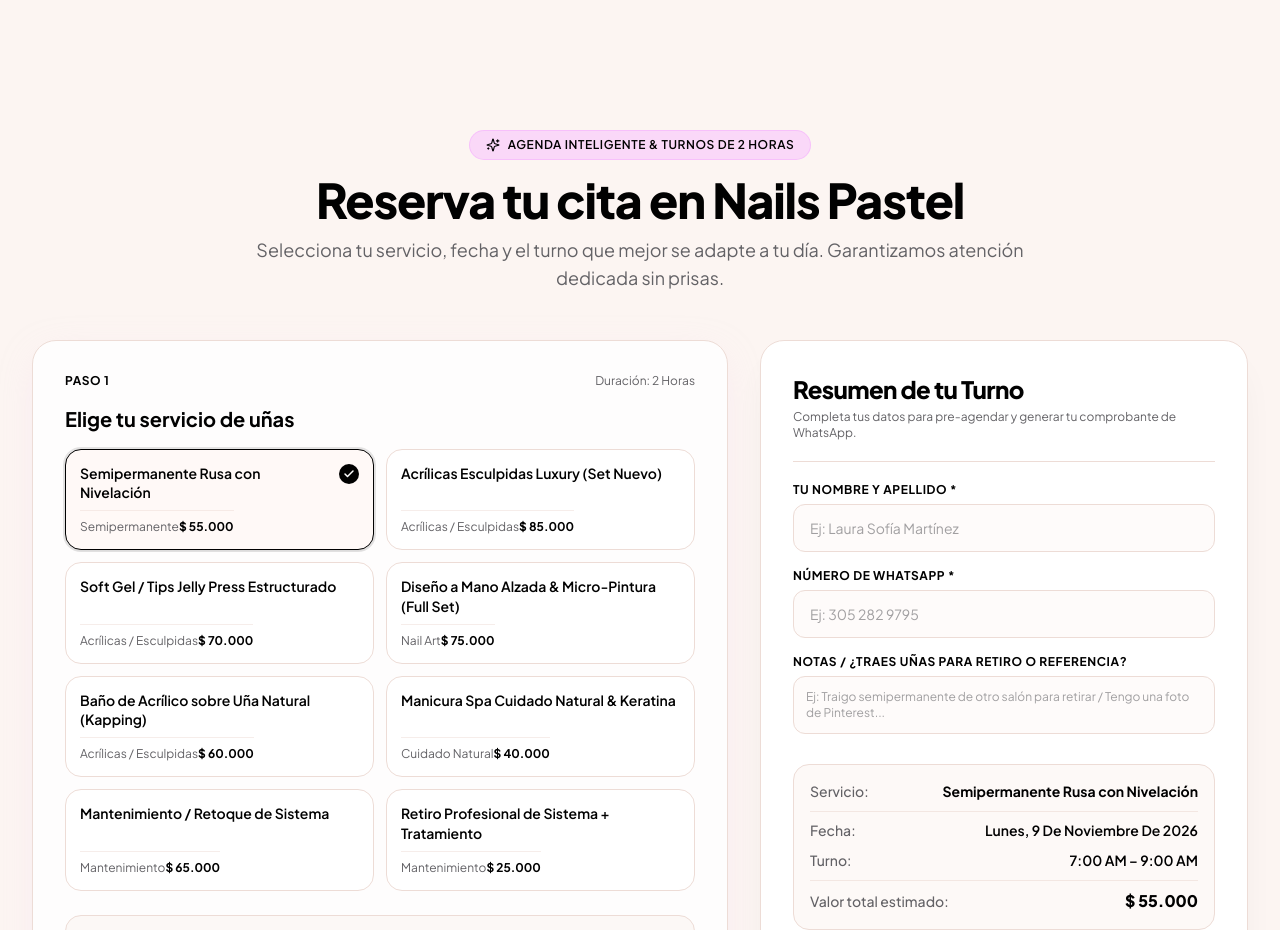
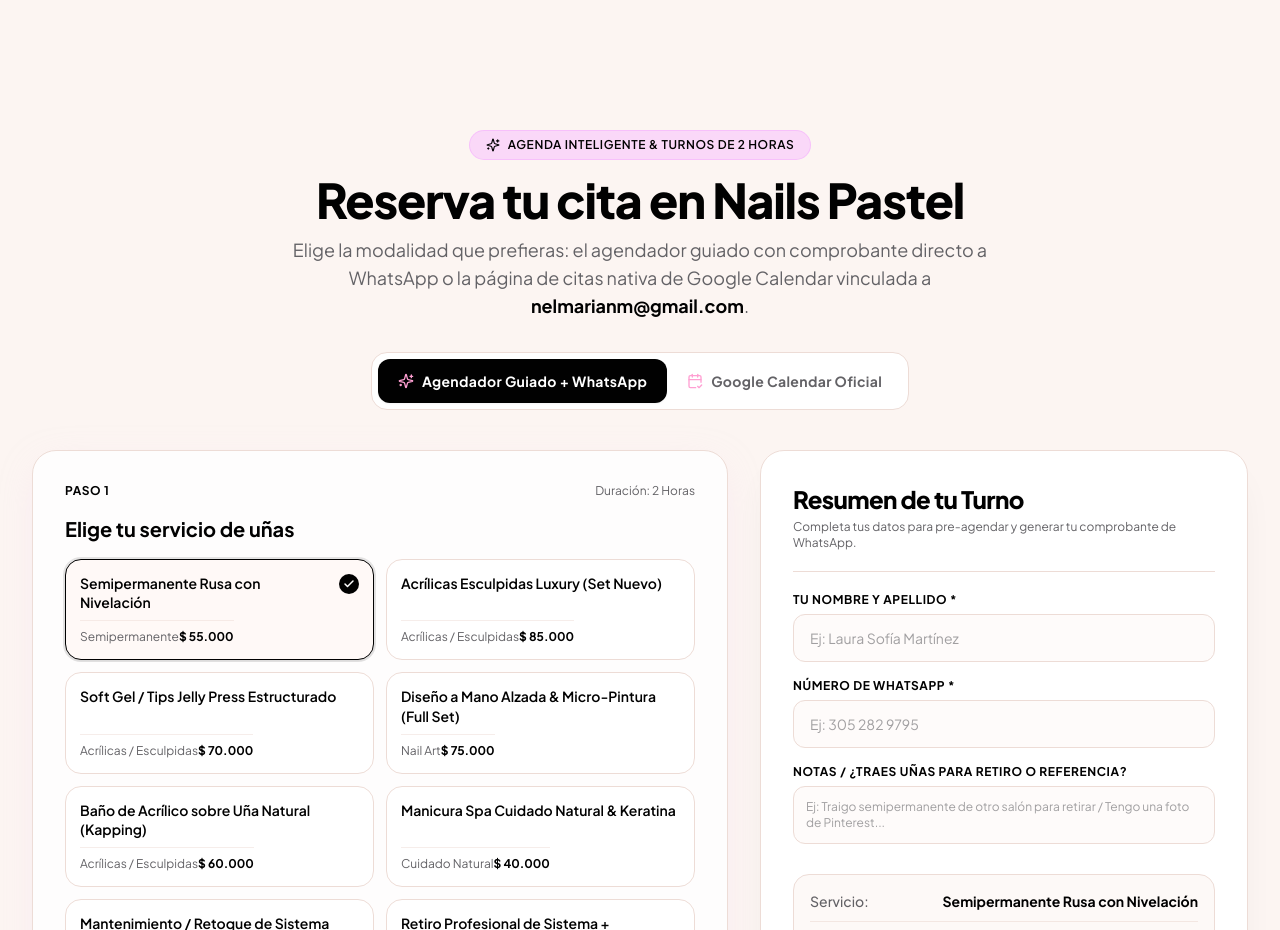
Before and after one commit to torresallan534-bit/nails-pastel-landing, a Next.js app: page / in a window 1280 px wide. Shown: the part 5780-6710 px from the top of the page. Built offline with nearby package versions, Linux system fonts and the light colour scheme.

Commit message:
feat: add Google Calendar Appointment Schedules native integration

```diff
--- a/src/components/BookingCalendar.tsx
+++ b/src/components/BookingCalendar.tsx
@@ -12,6 +12,9 @@ import {
   ChevronRight,
   ShieldCheck,
   HeartHandshake,
+  ExternalLink,
+  CalendarCheck2,
+  Smartphone,
 } from 'lucide-react';
 import { ServiceItem, TimeSlot, ServiceVariant } from '@/types';
 import { siteConfig } from '@/data/initialData';
@@ -27,6 +30,9 @@ export default function BookingCalendar({
   selectedServiceId,
   onServiceChange,
 }: BookingCalendarProps) {
+  // Booking Mode: 'interactive' (con anticipo & WhatsApp) or 'google-calendar' (página nativa Google)
+  const [bookingMode, setBookingMode] = useState<'interactive' | 'google-calendar'>('interactive');
+
   // Service selection
   const [activeServiceId, setActiveServiceId] = useState<string>(
     selectedServiceId || services[0]?.id || ''
@@ -44,7 +50,7 @@ export default function BookingCalendar({
     return services.find((s) => s.id === activeServiceId) || services[0];
   }, [services, activeServiceId]);
 
-  // Date selection (Next 14 business days, skipping Sundays)
+  // Date selection (Next 21 days, skipping Sundays)
   const availableDates = useMemo(() => {
     const dates: Array<{ dateStr: string; dayName: string; dayNumber: number; monthName: string; isSunday: boolean }> = [];
     const now = new Date();
@@ -60,7 +66,6 @@ export default function BookingCalendar({
       const dayNumber = d.getDate();
       const monthName = d.toLocaleDateString('es-CO', { month: 'short' });
 
-      // Include all days but mark Sundays as disabled
       dates.push({
         dateStr,
         dayName: dayName.charAt(0).toUpperCase() + dayName.slice(1).replace('.', ''),
@@ -184,7 +189,7 @@ export default function BookingCalendar({
     });
   }, [selectedDate]);
 
-  // WhatsApp Link generation
+  // WhatsApp Link generation for interactive booking
   const buildWhatsAppUrl = () => {
     const rawPhone = siteConfig.whatsappNumber; // '573052829795'
     const serviceName = activeService?.title || 'Servicio de Manicura';
@@ -192,15 +197,20 @@ export default function BookingCalendar({
     const timeStr = selectedSlot?.displayTime || 'Turno a convenir';
     const nameStr = clientName.trim() || 'Cliente';
 
-    // Build variants text if any
     const variantsText =
       selectedVariantsObjects.length > 0
         ? ` (Adicionales: ${selectedVariantsObjects.map((v) => v.name).join(', ')})`
         : '';
 
-    // Direct requested prompt format + enriched context
     const message = `¡Hola Nails Pastel! Quiero agendar mi cita de ${serviceName}${variantsText} para el ${dateStr} a las ${timeStr}. Mi nombre es ${nameStr}. Mi número es ${clientPhone.trim()}. Voy a transferir el anticipo de $15.000 COP a Nequi/Daviplata.${notes.trim() ? ` Notas: ${notes.trim()}.` : ''}`;
 
+    return `https://wa.me/${rawPhone}?text=${encodeURIComponent(message)}`;
+  };
+
+  // WhatsApp Link for Google Calendar confirmation
+  const buildGoogleCalendarWhatsAppUrl = () => {
+    const rawPhone = siteConfig.whatsappNumber;
+    const message = `¡Hola Nelmarian! 🌸 Acabo de apartar mi cita en tu página de Google Calendar para Nails Pastel. Ya realicé la transferencia de los $15.000 COP de anticipo a tu Nequi/Daviplata. Adjunto mi comprobante para confirmar mi cupo.`;
     return `https://wa.me/${rawPhone}?text=${encodeURIComponent(message)}`;
   };
 
@@ -226,7 +236,6 @@ export default function BookingCalendar({
     setIsSubmitting(true);
 
     try {
-      // 1. Send webhook to backend API / n8n automation
       await fetch('/api/bookings', {
         method: 'POST',
         headers: { 'Content-Type': 'application/json' },
@@ -256,12 +265,10 @@ export default function BookingCalendar({
         }),
       });
 
-      // 2. Open WhatsApp with pre-filled message
       const waUrl = buildWhatsAppUrl();
       window.open(waUrl, '_blank');
     } catch (err) {
       console.error('Error submitting booking:', err);
-      // Fallback: Still open WhatsApp so client is never blocked
       const waUrl = buildWhatsAppUrl();
       window.open(waUrl, '_blank');
     } finally {
@@ -278,7 +285,7 @@ export default function BookingCalendar({
   return (
     <section id="agenda" className="py-16 md:py-24 px-4 sm:px-6 lg:px-8 max-w-7xl mx-auto">
       {/* Header */}
-      <div className="text-center max-w-3xl mx-auto mb-12">
+      <div className="text-center max-w-3xl mx-auto mb-10">
         <span className="inline-flex items-center gap-2 px-4 py-1.5 rounded-full text-xs font-semibold tracking-wider uppercase bg-pastel-purple/50 text-brand-dark border border-pastel-purple/80 mb-4">
           <Sparkles className="w-3.5 h-3.5 text-brand-dark" />
           Agenda Inteligente & Turnos de 2 Horas
@@ -287,12 +294,43 @@ export default function BookingCalendar({
           Reserva tu cita en <span className="text-pastel-pinkDark">Nails Pastel</span>
         </h2>
         <p className="mt-3 text-base sm:text-lg text-brand-muted">
-          Selecciona tu servicio, fecha y el turno que mejor se adapte a tu día. Garantizamos
-          atención dedicada sin prisas.
+          Elige la modalidad que prefieras: el agendador guiado con comprobante directo a WhatsApp o
+          la página de citas nativa de Google Calendar vinculada a <strong className="text-brand-dark">nelmarianm@gmail.com</strong>.
         </p>
+
+        {/* Segmented Mode Switch */}
+        <div className="mt-8 inline-flex p-1.5 rounded-2xl bg-white border border-canvas-border shadow-xs">
+          <button
+            type="button"
+            onClick={() => setBookingMode('interactive')}
+            className={`min-h-[44px] px-5 py-2 rounded-xl text-xs sm:text-sm font-bold tracking-wide transition-all flex items-center gap-2 ${
+              bookingMode === 'interactive'
+                ? 'bg-brand-dark text-white shadow-sm'
+                : 'text-brand-muted hover:text-brand-dark hover:bg-canvas/50'
+            }`}
+          >
+            <Sparkles className="w-4 h-4 text-pastel-pink" />
+            <span>Agendador Guiado + WhatsApp</span>
+          </button>
+
+          <button
+            type="button"
+            onClick={() => setBookingMode('google-calendar')}
+            className={`min-h-[44px] px-5 py-2 rounded-xl text-xs sm:text-sm font-bold tracking-wide transition-all flex items-center gap-2 ${
+              bookingMode === 'google-calendar'
+                ? 'bg-brand-dark text-white shadow-sm'
+                : 'text-brand-muted hover:text-brand-dark hover:bg-canvas/50'
+            }`}
+          >
+            <CalendarCheck2 className="w-4 h-4 text-pastel-pink" />
+            <span>Google Calendar Oficial</span>
+          </button>
+        </div>
       </div>
 
-      <div className="grid grid-cols-1 lg:grid-cols-12 gap-8 items-start">
+      {/* MODE 1: INTERACTIVE AGENDADOR */}
+      {bookingMode === 'interactive' && (
+        <div className="grid grid-cols-1 lg:grid-cols-12 gap-8 items-start animate-in fade-in duration-300">
           {/* LEFT COLUMN: Service & Schedule Selection (7 cols) */}
           <div className="lg:col-span-7 space-y-8">
             {/* Step 1: Service Selection */}
@@ -529,7 +567,7 @@ export default function BookingCalendar({
                 </p>
               </div>
 
-            {/* Client Inputs (Tap area >= 48px) */}
+              {/* Client Inputs */}
               <div className="space-y-4 mb-6">
                 <div>
                   <label className="block text-xs font-bold text-brand-dark uppercase tracking-wider mb-1.5">
@@ -664,7 +702,7 @@ export default function BookingCalendar({
                 </div>
               )}
 
-            {/* Confirmation CTA button (Min 48px height for touch) */}
+              {/* Confirmation CTA button */}
               <button
                 type="submit"
                 disabled={isSubmitting}
@@ -692,6 +730,96 @@ export default function BookingCalendar({
             </form>
           </div>
         </div>
+      )}
+
+      {/* MODE 2: GOOGLE CALENDAR APPOINTMENT SCHEDULES */}
+      {bookingMode === 'google-calendar' && (
+        <div className="max-w-5xl mx-auto space-y-8 animate-in fade-in duration-300">
+          {/* Information & Deposit Alert Header */}
+          <div className="bg-white rounded-3xl p-6 sm:p-8 border border-canvas-border shadow-card">
+            <div className="flex flex-col md:flex-row items-start md:items-center justify-between gap-6 pb-6 border-b border-canvas-border">
+              <div className="space-y-1">
+                <div className="inline-flex items-center gap-2 px-3 py-1 rounded-full text-[11px] font-bold bg-blue-50 text-blue-700 border border-blue-200 mb-2">
+                  <CalendarCheck2 className="w-3.5 h-3.5" />
+                  Página de Citas Oficial (Google Calendar)
+                </div>
+                <h3 className="text-2xl font-black text-brand-dark">
+                  Sincronización directa con Nelmarian
+                </h3>
+                <p className="text-xs sm:text-sm text-brand-muted">
+                  Vinculado al correo oficial: <strong className="text-brand-dark">nelmarianm@gmail.com</strong>
+                </p>
+              </div>
+
+              {/* Direct Open Button */}
+              <a
+                href={siteConfig.googleCalendarScheduleUrl}
+                target="_blank"
+                rel="noopener noreferrer"
+                className="min-h-[48px] px-6 py-2.5 rounded-2xl bg-brand-dark text-white hover:bg-black font-bold text-xs tracking-wide shadow-md flex items-center gap-2 shrink-0"
+              >
+                <span>Abrir en Google Calendar</span>
+                <ExternalLink className="w-4 h-4 text-pastel-pink" />
+              </a>
+            </div>
+
+            {/* Deposit notice for Google Calendar bookings */}
+            <div className="mt-6 p-4 rounded-2xl bg-pastel-purple/20 border-2 border-pastel-pink/60 flex flex-col sm:flex-row items-start sm:items-center justify-between gap-4">
+              <div className="flex items-start gap-3">
+                <Smartphone className="w-5 h-5 text-pastel-pinkDark shrink-0 mt-0.5" />
+                <div className="text-xs">
+                  <span className="font-extrabold text-brand-dark text-sm block">
+                    Recuerda transferir tu anticipo de $15.000 COP
+                  </span>
+                  <p className="text-brand-muted mt-0.5">
+                    Al agendar por Google Calendar, tu turno queda en reserva preliminar. Transfiere
+                    el abono a Nequi / Daviplata al <strong>305 282 9795</strong> y envía el
+                    comprobante para confirmar el cupo.
+                  </p>
+                </div>
+              </div>
+
+              <div className="flex items-center gap-2 shrink-0">
+                <button
+                  type="button"
+                  onClick={copyPaymentNumber}
+                  className="px-3 py-2 rounded-xl bg-white border border-pastel-pink/60 text-xs font-bold text-brand-dark hover:bg-pastel-pink transition-colors flex items-center gap-1.5"
+                >
+                  {copiedAccount ? <Check className="w-3.5 h-3.5" /> : <Copy className="w-3.5 h-3.5" />}
+                  {copiedAccount ? 'Copiado' : 'Copiar 3052829795'}
+                </button>
+
+                <a
+                  href={buildGoogleCalendarWhatsAppUrl()}
+                  target="_blank"
+                  rel="noopener noreferrer"
+                  className="px-4 py-2 rounded-xl bg-pastel-pink text-brand-dark text-xs font-black hover:bg-pastel-pinkHover shadow-xs flex items-center gap-1.5"
+                >
+                  <Send className="w-3.5 h-3.5" />
+                  <span>Enviar Comprobante</span>
+                </a>
+              </div>
+            </div>
+          </div>
+
+          {/* Embedded Google Calendar Appointment Schedule Frame */}
+          <div className="relative rounded-4xl overflow-hidden bg-white shadow-float border border-canvas-border min-h-[680px]">
+            <iframe
+              src={siteConfig.googleCalendarScheduleUrl}
+              title="Google Calendar Appointment Schedule - Nails Pastel"
+              className="w-full h-[700px] border-0"
+              loading="lazy"
+            />
+          </div>
+
+          <div className="text-center text-xs text-brand-muted p-4 bg-canvas/60 rounded-2xl border border-canvas-border">
+            💡 <strong>¿Eres Nelmarian?</strong> Puedes personalizar los días, horarios y descansos
+            de tu página de citas entrando a tu Google Calendar personal con tu cuenta{' '}
+            <span className="font-bold text-brand-dark">nelmarianm@gmail.com</span> y haciendo clic
+            en <em>"Páginas de citas"</em>.
+          </div>
+        </div>
+      )}
     </section>
   );
 }
--- a/src/data/initialData.ts
+++ b/src/data/initialData.ts
@@ -5,6 +5,7 @@ export const siteConfig: SiteConfig = {
   tagline: 'Estudio de Manicura & Nail Art Profesional',
   whatsappNumber: '573052829795',
   notificationEmail: 'nelmarianm@gmail.com',
+  googleCalendarScheduleUrl: 'https://calendar.google.com/calendar/u/0/appointments/schedules',
   locationAddress: 'Local propio y privado — Bogotá / Colombia (Dirección exacta y mapa enviados al confirmar tu anticipo)',
   instagramHandle: '@nailspastel',
   openTime: '07:00',
--- a/src/types/index.ts
+++ b/src/types/index.ts
@@ -33,6 +33,7 @@ export interface SiteConfig {
   tagline: string;
   whatsappNumber: string;
   notificationEmail: string;
+  googleCalendarScheduleUrl: string;
   locationAddress: string;
   instagramHandle: string;
   openTime: string; // "07:00"
```
Also changed, not shown: src/payload/globals/SiteSettings.ts (+9 -0 lines). Lines whose indentation alone changed are shown as unchanged.
